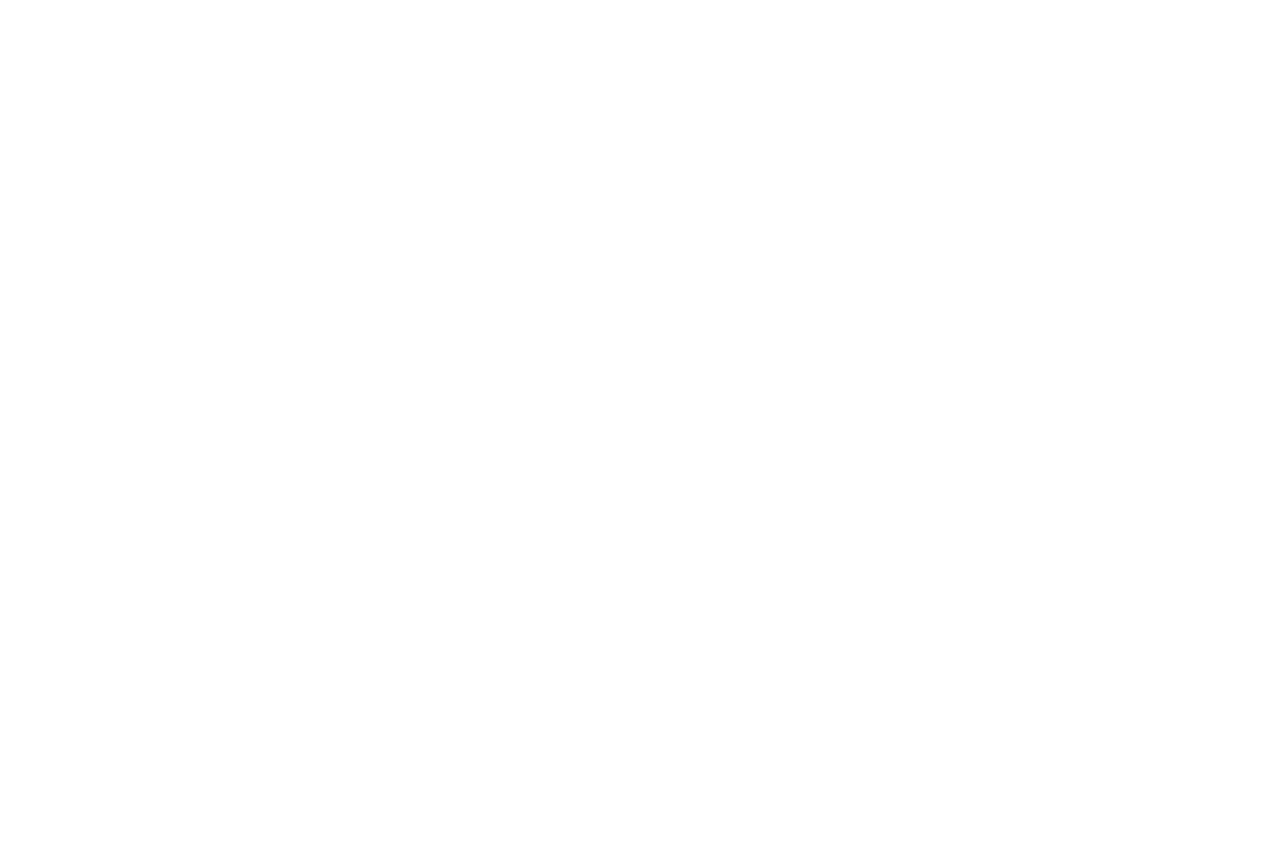
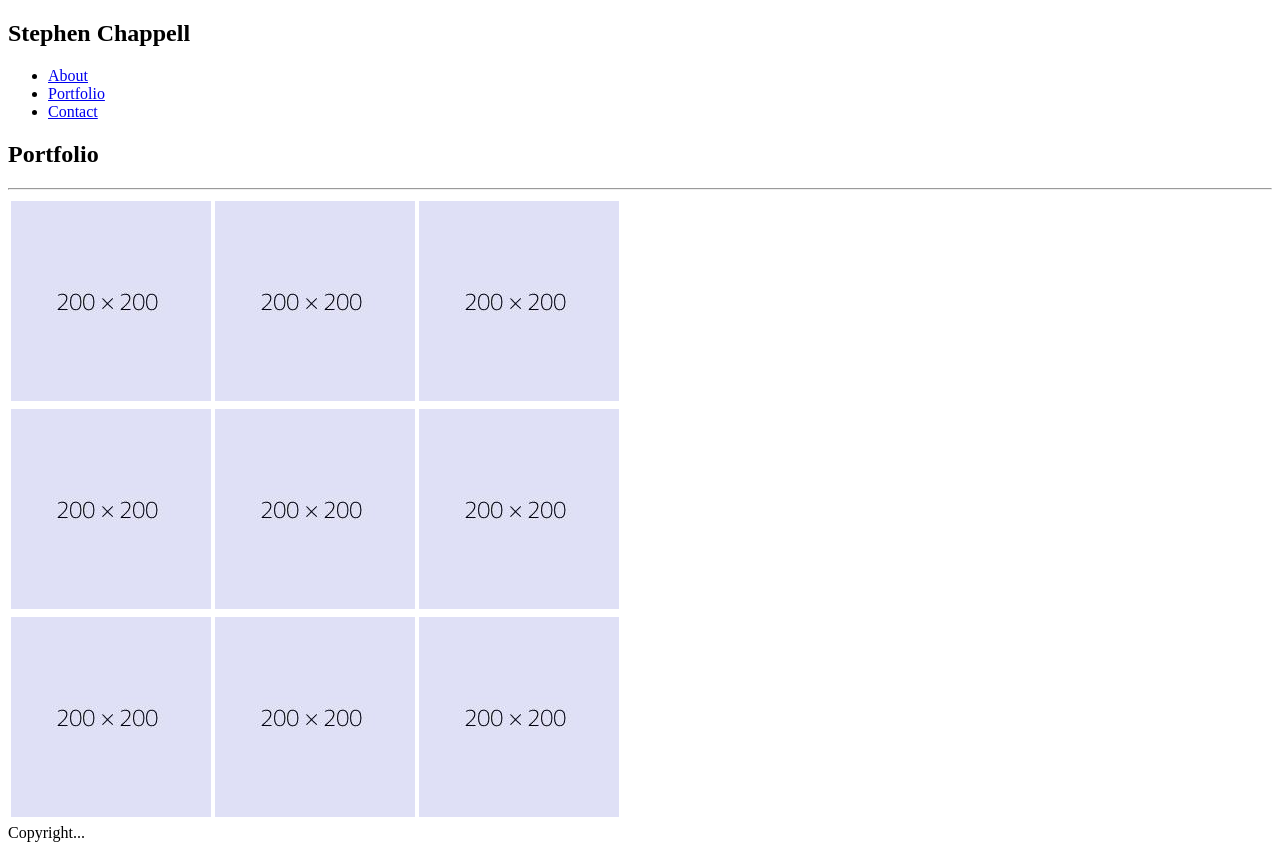
Before and after one commit to stephen-chappell/Basic-Portfolio, a plain HTML site: page portfolio.html in a window 1280 px wide. Before the commit the page ends 800 px from the top, so only its background shows below. Drawn offline with Linux system fonts and the light colour scheme.

Commit message:
completed basic html on the portfolio page (created a table for the images) and added horizantal rules to each page below the section headers

```diff
--- a/portfolio.html
+++ b/portfolio.html
@@ -0,0 +1,95 @@
+<!DOCTYPE html>
+<html lang="en">
+
+    <head>
+        <meta charset="UTF-8" />
+        <link rel="stylesheet" type="text/css" href="./assets/css/style.css" />
+
+    </head>
+
+    <body>
+
+        <!---This is a comment!-->
+
+        <container>
+                <nav>
+                    <h1>Stephen Chappell</h1>
+
+                    <ul>
+                        <li>
+                            <a href="#">About</a>
+                        </li>
+
+                        <li>
+                            <a href="#">Portfolio</a>
+                        </li>
+
+                        <li>
+                            <a href="#">Contact</a>
+                        </li>
+                    </ul>
+                </nav>
+
+                <section>
+
+                    <h2>Portfolio</h2>
+
+                    <hr />
+
+                    <table>
+                        <!---top row-->
+                        <tr>
+                            <td>
+                                <img src="assets/images/200_200_placeholder.png" alt="placeholder" />
+                            </td>
+
+                            <td>
+                                <img src="assets/images/200_200_placeholder.png" alt="placeholder" />
+                            </td>
+
+                            <td>
+                                <img src="assets/images/200_200_placeholder.png" alt="placeholder" />
+                            </td>
+                        </tr>
+
+                        <!---middle row-->
+                        <tr>
+                            <td>
+                                <img src="assets/images/200_200_placeholder.png" alt="placeholder" />
+                            </td>
+
+                            <td>
+                                <img src="assets/images/200_200_placeholder.png" alt="placeholder" />
+                            </td>
+
+                            <td>
+                                <img src="assets/images/200_200_placeholder.png" alt="placeholder" />
+                            </td>
+                        </tr>
+
+                            <!---bottom row-->
+                            <tr>
+                                <td>
+                                    <img src="assets/images/200_200_placeholder.png" alt="placeholder" />
+                                </td>
+
+                                <td>
+                                    <img src="assets/images/200_200_placeholder.png" alt="placeholder" />
+                                </td>
+
+                                <td>
+                                    <img src="assets/images/200_200_placeholder.png" alt="placeholder" />
+                                </td>
+                            </tr>
+                    </table>
+
+                </section>
+            </container>
+
+            <footer>
+                Copyright...
+            </footer>
+
+    </body>
+
+</html>
```
Also changed, not shown: contact.html (+4 -0 lines), index.html (+2 -0 lines), assets/images/200_200_placeholder.jpg (added), assets/images/200_200_placeholder.png (added), assets/images/vintage_speckles.png (added), questions_on_project.txt (added).
